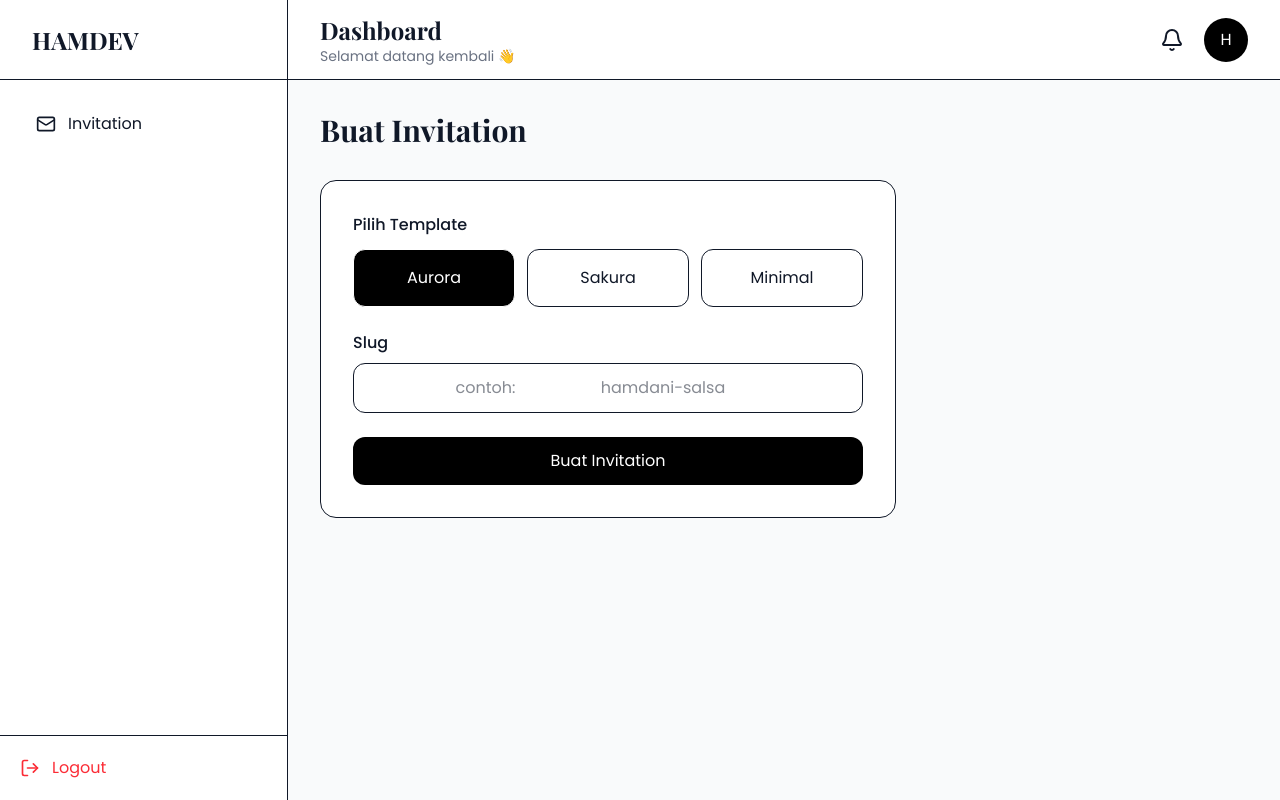
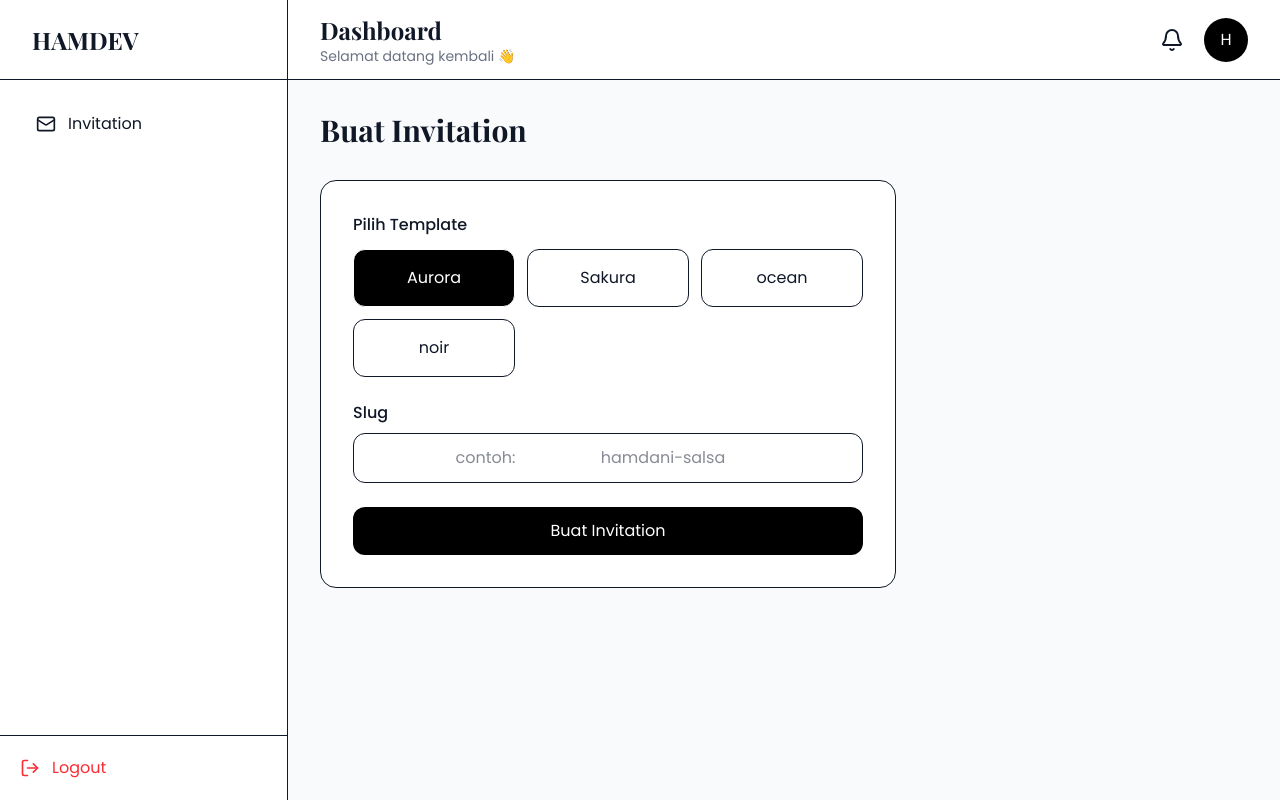
Before and after one commit to hamdani415/fe-hamdev, a Next.js app: page /dashboard/invitation/create in a window 1280 px wide. Built offline with nearby package versions, Linux system fonts and the light colour scheme; no server answers; sample sign-in values are in the browser's storage; a web font is replaced by a local one.

Commit message:
production5

```diff
--- a/components/dashboard/invitation/createInvitationForm.tsx
+++ b/components/dashboard/invitation/createInvitationForm.tsx
@@ -20,7 +20,11 @@ const templates = [
 
     {
         id:3,
-        name:"Minimal"
+        name:"ocean"
+    },
+    {
+        id:4,
+        name:"noir"
     }
 
 ];
```
